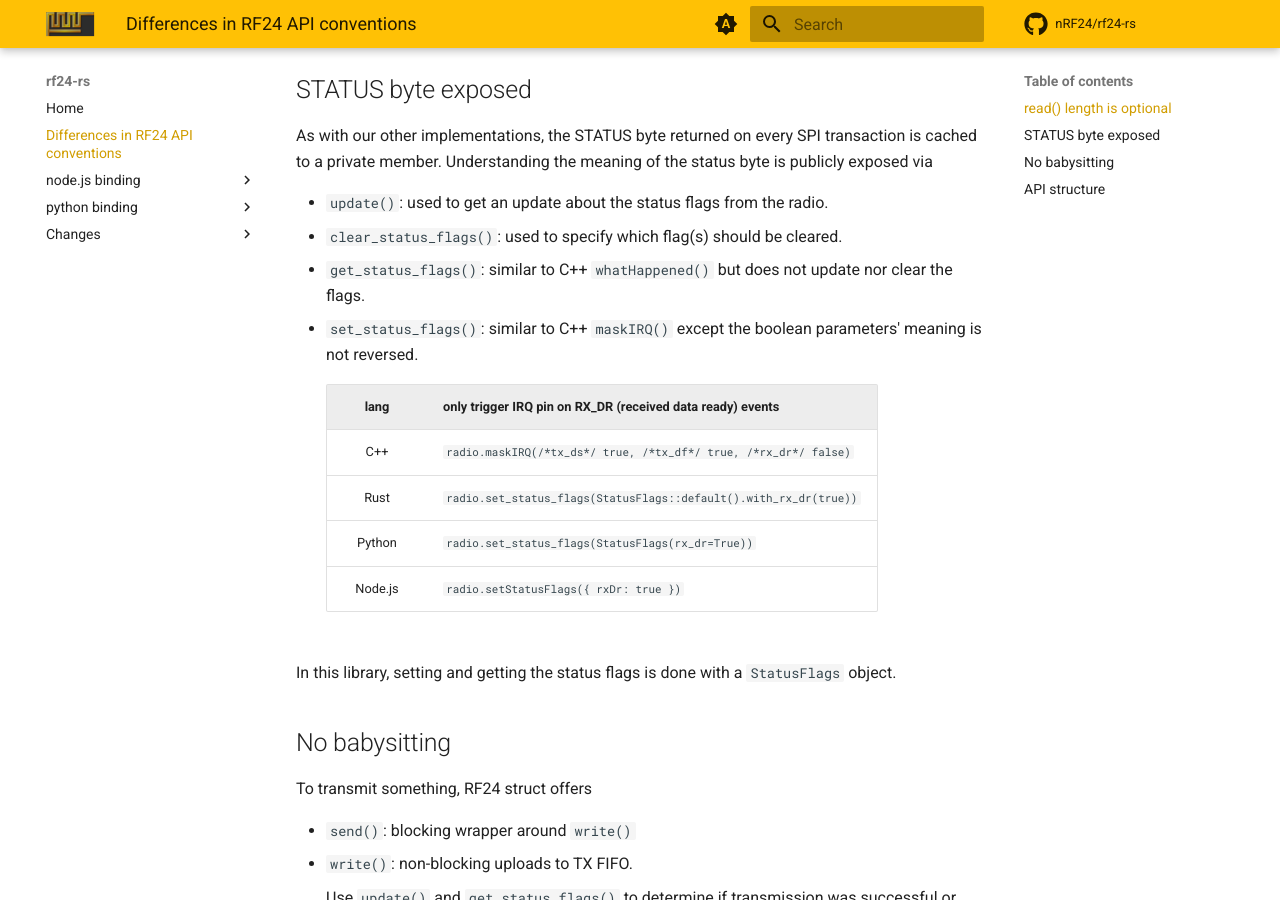
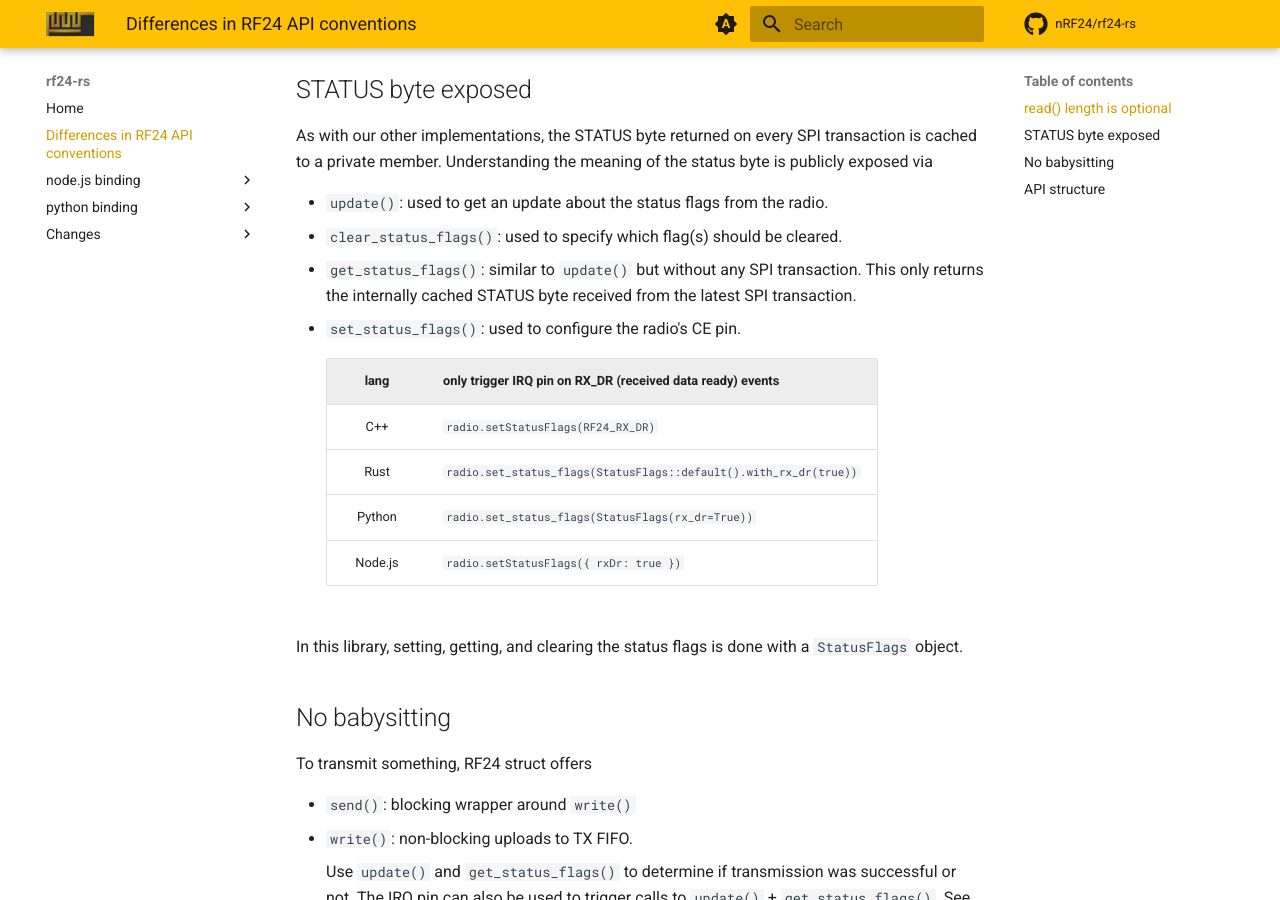
Before and after one commit to nRF24/rf24-rs, an MkDocs documentation site: the page built from docs/src/api-diff.md, in a window 1280 px wide and 900 px high, scrolled down 693 px. Built offline with MkDocs 1.6.1 and Material for MkDocs 9.7.7, drawn with Linux system fonts in a browser that asks for light colours; comment, search, counter and statistics services are not loaded.

Commit message:
update API diff doc
about RF24 C++ lib exposing the STATUS byte

```diff
--- a/docs/src/api-diff.md
+++ b/docs/src/api-diff.md
@@ -31,17 +31,18 @@ Understanding the meaning of the status byte is publicly exposed via
 
 - `update()`: used to get an update about the status flags from the radio.
 - `clear_status_flags()`: used to specify which flag(s) should be cleared.
-- `get_status_flags()`: similar to C++ `whatHappened()` but does not update nor clear the flags.
-- `set_status_flags()`: similar to C++ `maskIRQ()` except the boolean parameters' meaning is not reversed.
+- `get_status_flags()`: similar to `update()` but without any SPI transaction.
+   This only returns the internally cached STATUS byte received from the latest SPI transaction.
+- `set_status_flags()`: used to configure the radio's CE pin.
 
     | lang | only trigger IRQ pin on RX_DR (received data ready) events |
     |:----:|:-----------------------------------------------------------|
-    | C++  | `radio.maskIRQ(/*tx_ds*/ true, /*tx_df*/ true, /*rx_dr*/ false)` |
+    | C++  | `radio.setStatusFlags(RF24_RX_DR)` |
     | Rust | `radio.set_status_flags(StatusFlags::default().with_rx_dr(true))` |
     | Python | `radio.set_status_flags(StatusFlags(rx_dr=True))` |
     | Node.js | `radio.setStatusFlags({ rxDr: true })` |
 
-In this library, setting and getting the status flags is done with a `StatusFlags` object.
+In this library, setting, getting, and clearing the status flags is done with a `StatusFlags` object.
 
 ## No babysitting
 
```
